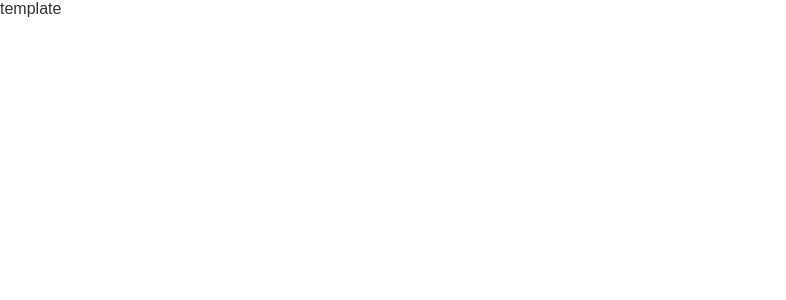
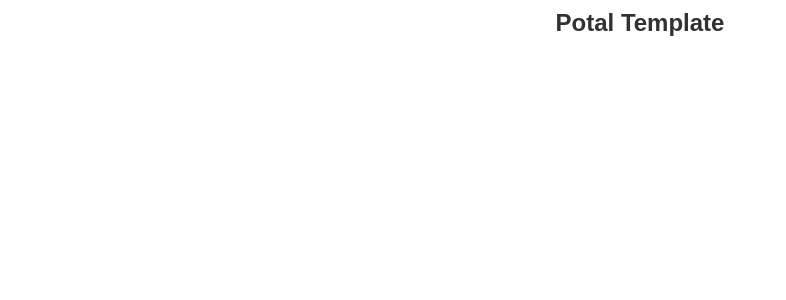
Before and after one commit to doara-developer/portal-template, a Vue app: page / in a window 1280 px wide. Shown: the top 300 px of the page, without its empty margins (0-786 px from the left). Built offline with nearby package versions, Linux system fonts and the light colour scheme; the HTML template or start-up script is replaced by a standard one.

Commit message:
Add app header

```diff
--- a/src/client/components/App.vue
+++ b/src/client/components/App.vue
@@ -1,10 +1,13 @@
 <template>
-    <div>template</div>
+    <PortalPage />
 </template>
 <script lang="ts">
 import { defineComponent, ref } from "vue";
+import PortalPage from "@client/components/pages/PortalPage.vue";
 
 export default defineComponent({
-    components: {},
+    components: {
+        PortalPage,
+    },
 });
 </script>
--- /dev/null
+++ b/src/client/components/atoms/AppTitle.vue
@@ -0,0 +1,7 @@
+<template>
+    <h1><slot></slot></h1>
+</template>
+<script lang="ts">
+import { defineComponent, ref } from "vue";
+export default defineComponent({});
+</script>
--- /dev/null
+++ b/src/client/components/molecules/AppHeader.vue
@@ -0,0 +1,23 @@
+<template>
+    <div class="app-header">
+        <AppTitle><slot name="title"></slot></AppTitle>
+    </div>
+</template>
+<script lang="ts">
+import { defineComponent, ref } from "vue";
+import AppTitle from "@client/components/atoms/AppTitle.vue";
+export default defineComponent({
+    components: {
+        AppTitle,
+    },
+});
+</script>
+<style lang="scss" scoped>
+.app-header {
+    width: 100%;
+    height: 45px;
+    display: flex;
+    justify-content: center;
+    align-items: center;
+}
+</style>
--- /dev/null
+++ b/src/client/components/pages/PortalPage.vue
@@ -0,0 +1,22 @@
+<template>
+    <div class="portal-page">
+        <AppHeader>
+            <template #title>Potal Template</template>
+        </AppHeader>
+    </div>
+</template>
+<script lang="ts">
+import { defineComponent, ref } from "vue";
+import AppHeader from "@client/components/molecules/AppHeader.vue";
+
+export default defineComponent({
+    components: {
+        AppHeader,
+    },
+});
+</script>
+<style lang="scss" scoped>
+.portal-page {
+    width: 100%;
+}
+</style>
```
